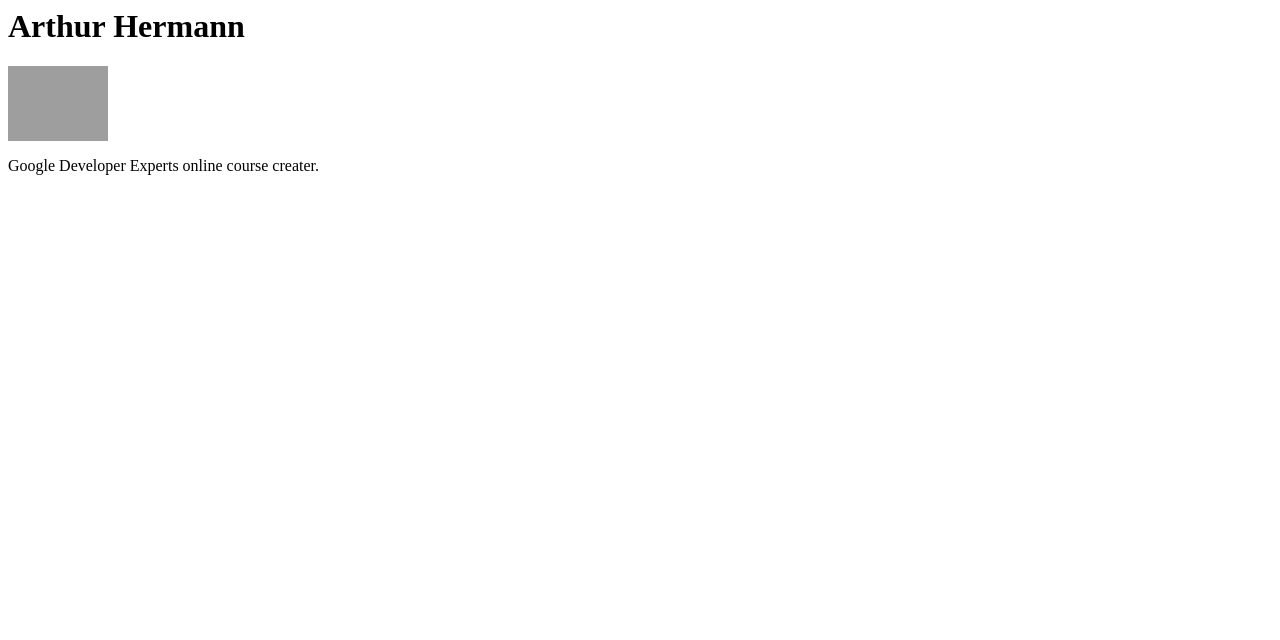
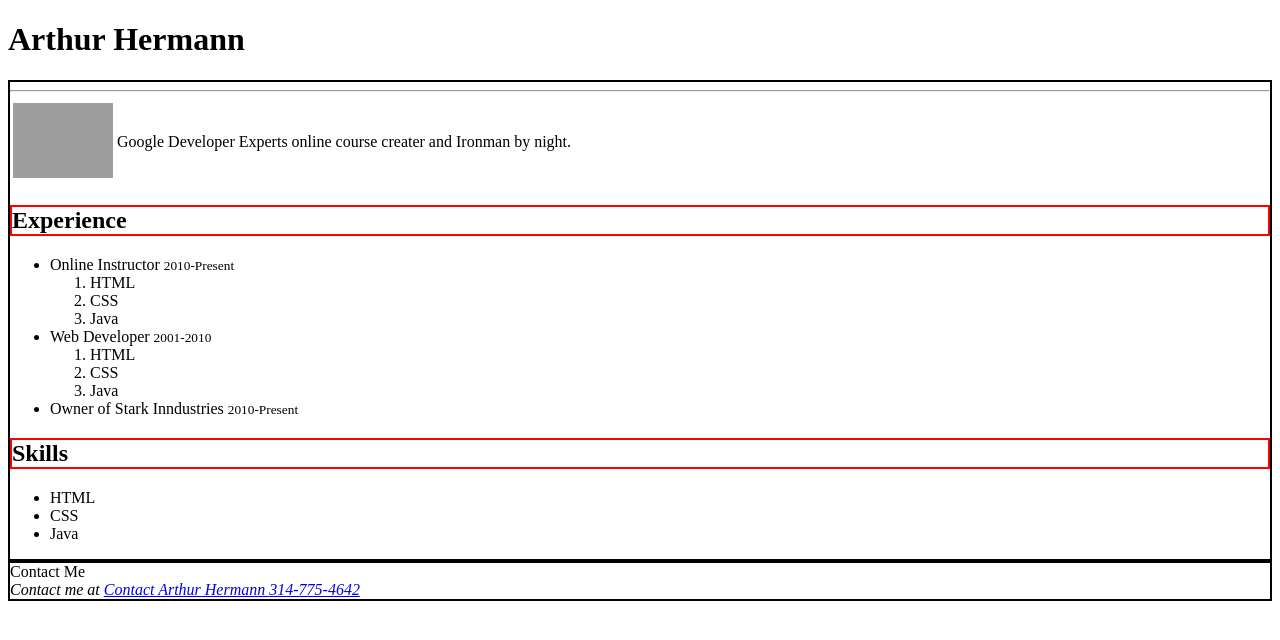
Before and after one commit to aherma21/resume2, a plain HTML site: page index.html in a window 1280 px wide. Drawn offline with Linux system fonts and the light colour scheme; grey boxes are pictures that could not be loaded.

Commit message:
New content

```diff
--- a/index.html
+++ b/index.html
@@ -1,4 +1,79 @@
-<h1>Arthur Hermann</h1>
+<!DOCTYPE html>
 
- <a href="https://www.linkedin.com/in/arthur-hermann/ target=blank"><img src="https://media-exp1.licdn.com/dms/image/C4D03AQFq6q0-NnvkCw/profile-displayphoto-shrink_400_400/0?e=1606953600&v=beta&t=Nio6VJGg9M79PnfW2nlVKolj0grDBv5GcHV_HlghfKw" style="width: 100px" alt="Arthur Hermann"></a>
- <p> Google Developer Experts online course creater.</p>
+<html>
+
+<head>
+    <title>Arthur Hermann</title>
+    <style>
+        h2 {
+            border: solid 2px red;
+        }
+
+        section,
+        footer {
+            border: solid 2px black;
+        }
+    </style>
+
+</head>
+
+<body>
+    <header>
+        <h1>Arthur Hermann</h1>
+    </header>
+    <section>
+        <hr>
+        <table>
+            <tr>
+                <td>
+                    <a href="https://www.linkedin.com/in/arthur-hermann/ target=blank"><img src="https://media-exp1.licdn.com/dms/image/C4D03AQFq6q0-NnvkCw/profile-displayphoto-shrink_400_400/0?e=1606953600&v=beta&t=Nio6VJGg9M79PnfW2nlVKolj0grDBv5GcHV_HlghfKw" style="width: 100px" alt="Arthur Hermann"></a>
+                </td>
+                <td>
+                    <p> Google Developer Experts online course creater and Ironman by night.</p>
+                </td>
+            </tr>
+        </table>
+
+        <h2>Experience</h2>
+        <ul>
+            <li>Online Instructor <small>2010-Present</small>
+                <ol>
+                    <li>HTML</li>
+                    <li>CSS</li>
+                    <li>Java</li>
+
+                </ol>
+            </li>
+            <li>Web Developer <small>2001-2010</small></li>
+            <ol>
+                <li>HTML</li>
+                <li>CSS</li>
+                <li>Java</li>
+            </ol>
+            </li>
+            <li>Owner of Stark Inndustries <small>2010-Present</small></li>
+
+        </ul>
+        <h2>Skills</h2>
+        <ul>
+            <li>HTML</li>
+            <li>CSS</li>
+            <li>Java</li>
+
+        </ul>
+    </section>
+    <Footer>
+        <div>Contact Me</div>
+        <address>
+            Contact me at <a href="mailto:aherma21@gmail.com">
+                Contact Arthur Hermann </a>
+            <a href="tel:314-775-4642">314-775-4642</a>
+
+        </address>
+    </Footer>
+
+
+
+</body>
+
+</html>
```
